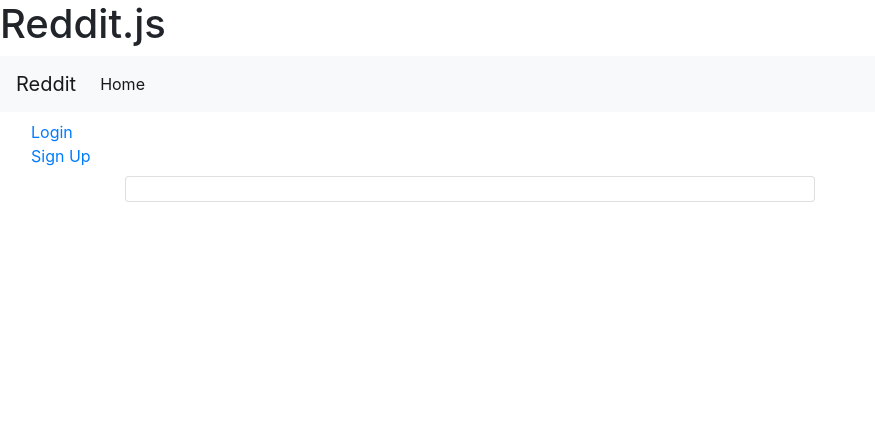
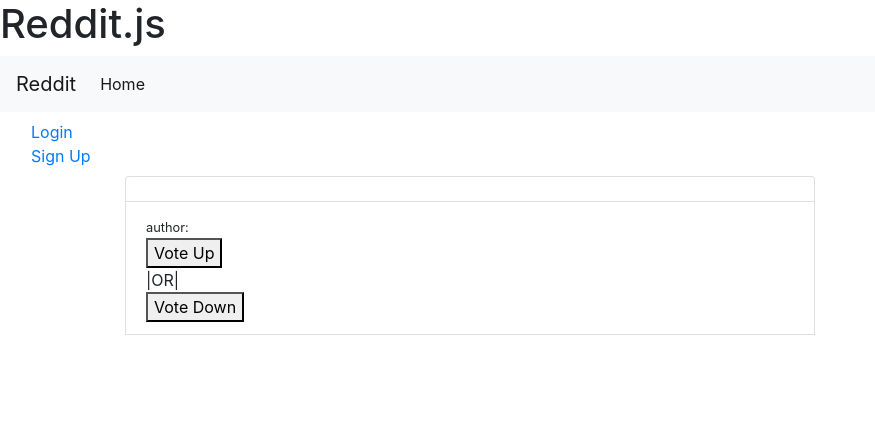
Before and after one commit to caocmai/Node-Reddit-Clone, a Node server app: page / in a window 1280 px wide. Shown: the top 436 px of the page, without its empty margins (0-875 px from the left). Run offline with Node 20, Linux system fonts and the light colour scheme; tables that the repository leaves empty hold one stand-in row (values such as "Sample post"); some libraries are stand-ins or nearby versions.

Commit message:
[add] up vote

```diff
--- a/controllers/auth.js
+++ b/controllers/auth.js
@@ -17,6 +17,7 @@ module.exports = (app) => {
             .save()
             .then(user => {
             var token = jwt.sign({ _id: user._id }, process.env.SECRET, { expiresIn: "60 days" });
+            // make it so cook and send the response
             res.cookie('nToken', token, { maxAge: 900000, httpOnly: true });
             res.redirect("/");
             })
@@ -55,7 +56,7 @@ module.exports = (app) => {
                 // Password does not match
                 return res.status(401).send({ message: "Wrong Username or password" });
             }
-            // Create a token
+            // Create a token, this is were you create the token
             const token = jwt.sign({ _id: user._id, username: user.username }, process.env.SECRET, {
                 expiresIn: "60 days"
             });
--- a/controllers/posts.js
+++ b/controllers/posts.js
@@ -36,9 +36,13 @@ module.exports = (app) => {
 
   // CREATE
   app.post("/posts/new", (req, res) => {
+
     if (req.user) {
         var post = new Post(req.body);
         post.author = req.user._id;
+        post.upVotes = [];
+        post.downVotes = [];
+        post.voteScore = 0;
 
         post
             .save()
@@ -58,7 +62,6 @@ module.exports = (app) => {
         return res.status(401); // UNAUTHORIZED
     }
   });
-
 
   // SUBREDDIT - OLD before lean function
   // app.get("/n/:subreddit", function (req, res) {
@@ -126,4 +129,24 @@ app.get("/n/:subreddit", function (req, res) {
 });
 
 
+app.put("/posts/:id/vote-up", function(req, res) {
+  Post.findById(req.params.id).exec(function(err, post) {
+    post.upVotes.push(req.user._id);
+    post.voteScore = post.voteScore + 1;
+    post.save();
+
+    res.status(200);
+  });
+});
+
+app.put("/posts/:id/vote-down", function(req, res) {
+  Post.findById(req.params.id).exec(function(err, post) {
+    post.downVotes.push(req.user._id);
+    post.voteScore = post.voteScore - 1;
+    post.save();
+
+    res.status(200);
+  });
+});
+
 };
--- a/models/post.js
+++ b/models/post.js
@@ -9,7 +9,10 @@ const PostSchema = new Schema({
   summary: { type: String, required: true },
   subreddit: { type: String, required: false },
   comments: [{ type: Schema.Types.ObjectId, ref: 'Comment'}],
-  author : { type: Schema.Types.ObjectId, ref: "User", required: true }
+  voteScore : {type: Number},
+  author : { type: Schema.Types.ObjectId, ref: "User", required: true },
+  upVotes : [{ type: Schema.Types.ObjectId, ref: "User"}],
+  downVotes : [{ type: Schema.Types.ObjectId, ref: "User"}],
 
 
 });
--- a/models/user.js
+++ b/models/user.js
@@ -27,6 +27,7 @@ UserSchema.pre("save", function(next) {
   }
   bcrypt.genSalt(10, (err, salt) => {
     bcrypt.hash(user.password, salt, (err, hash) => {
+      //swap user passwrod and change it to hash
       user.password = hash;
       next();
     });
--- /dev/null
+++ b/public/js/posts.js
@@ -0,0 +1,33 @@
+$(document).ready(function() {
+    $(".vote-up").submit(function(e) {
+      e.preventDefault();
+
+      var postId = $(this).data("id");
+      $.ajax({
+        type: "PUT",
+        url: "posts/" + postId + "/vote-up",
+        success: function(data) {
+          console.log("voted up!");
+        },
+        error: function(err) {
+          console.log(err.messsage);
+        }
+      });
+    });
+
+    $(".vote-down").submit(function(e) {
+      e.preventDefault();
+
+      var postId = $(this).data("id");
+      $.ajax({
+        type: "PUT",
+        url: "posts/" + postId + "/vote-down",
+        success: function(data) {
+          console.log("voted down!");
+        },
+        error: function(err) {
+          console.log(err.messsage);
+        }
+      });
+    });
+  });
--- a/server.js
+++ b/server.js
@@ -12,7 +12,9 @@ const port = 3000
 
 
 
-app.use(express.static(__dirname + '/public'));
+// app.use(express.static(__dirname + '/public'));
+app.use(express.static('public'));
+
 
 // Use Body Parser
 app.use(bodyParser.json());
@@ -23,6 +25,7 @@ app.use(bodyParser.urlencoded({ extended: false }));
 // Add after body parser initialization!
 app.use(expressValidator());
 app.use(cookieParser());
+
 
 // Checks Authentication
 var checkAuth = (req, res, next) => {
@@ -39,7 +42,6 @@ var checkAuth = (req, res, next) => {
   next();
 };
 app.use(checkAuth);
-
 
 
 // Set db
--- a/views/layouts/main.handlebars
+++ b/views/layouts/main.handlebars
@@ -31,13 +31,18 @@
 {{> navbar }}
 
       {{!-- This body is the thing that takes whatever from the other pages --}}
-<div class="container">
-  {{{body}}}
-</div>
+    <div class="container">
+      {{{body}}}
+    </div>
 
     <script src="https://code.jquery.com/jquery-3.3.1.min.js" integrity="sha256-FgpCb/KJQlLNfOu91ta32o/NMZxltwRo8QtmkMRdAu8="
         crossorigin="anonymous"></script>
+
+    <script rel="script" src="/js/posts.js"></script>
+
     <script src="https://cdnjs.cloudflare.com/ajax/libs/popper.js/1.14.3/umd/popper.min.js" integrity="sha384-ZMP7rVo3mIykV+2+9J3UJ46jBk0WLaUAdn689aCwoqbBJiSnjAK/l8WvCWPIPm49" crossorigin="anonymous"></script>
     <script src="https://stackpath.bootstrapcdn.com/bootstrap/4.1.3/js/bootstrap.min.js" integrity="sha384-ChfqqxuZUCnJSK3+MXmPNIyE6ZbWh2IMqE241rYiqJxyMiZ6OW/JmZQ5stwEULTy" crossorigin="anonymous"></script>
+
+
   </body>
 </html>
--- a/views/posts-index.handlebars
+++ b/views/posts-index.handlebars
@@ -14,6 +14,23 @@
                 <div><small>{{this.author.username}}</small></div>
 
                 </li>
+
+                <li class="list-group-item">
+                  <div class="lead">{{post.title}}</div>
+                  <a href="{{post.url}}" target="_blank">{{post.url}}<a>
+                  <div><small>author: {{this.author.username}}</small></div>
+                  <div class="text-right">
+                    <a href="/n/{{post.subreddit}}">{{post.subreddit}}<a>
+                  </div>
+
+                  <form class="vote-up" data-id="{{this._id}}">
+                    <button type="submit">Vote Up</button>
+                  </form>
+                  |OR|
+                  <form class="vote-down" data-id="{{this._id}}">
+                    <button type="submit">Vote Down</button>
+                  </form>
+              </li>
             {{/each}}
         </ul>
     </div>
--- a/views/posts-show.handlebars
+++ b/views/posts-show.handlebars
@@ -14,7 +14,7 @@
 </form>
 
 <div>
-  <h2>comments</h2>
+  <h2>All comments</h2>
     {{#each post.comments}}
             {{> comment comment=this postId=../post._id}}
     {{/each}}
--- a/views/replies-new.handlebars
+++ b/views/replies-new.handlebars
@@ -1,5 +1,6 @@
 <div class="row">
   <div class="col-sm-6 col-sm-offset-3">
+    {{!-- Need to get add method post inorder to get get to show --}}
     <form action="/posts/{{post._id}}/comments/{{comment._id}}/replies" method="post">
       <div class="form-group">
         <textarea name="content" class="form-control" id="reply-content" placeholder="Reply Here"></textarea>
```
Also changed, not shown: test/posts.js (+1 -3 lines).
